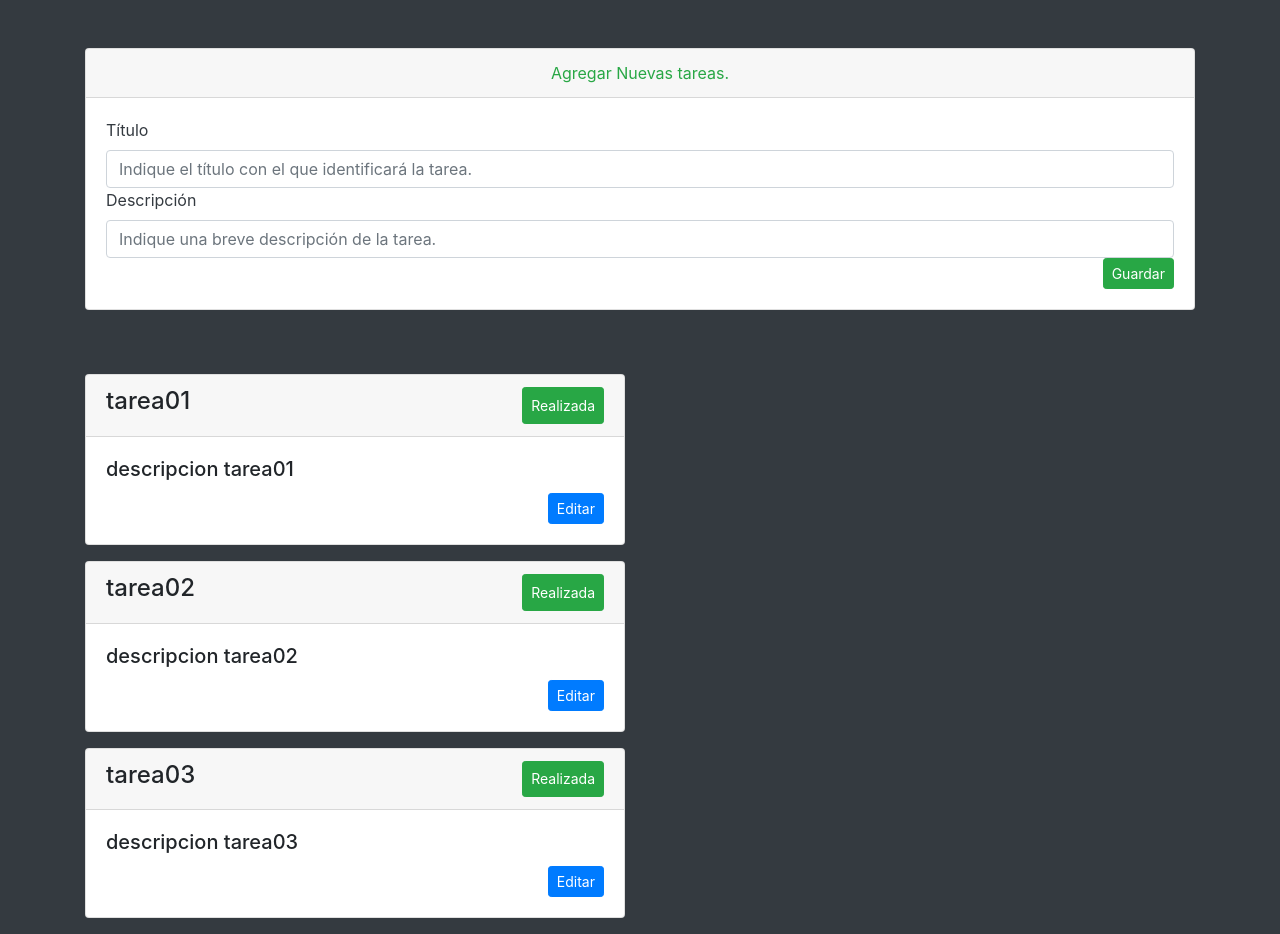
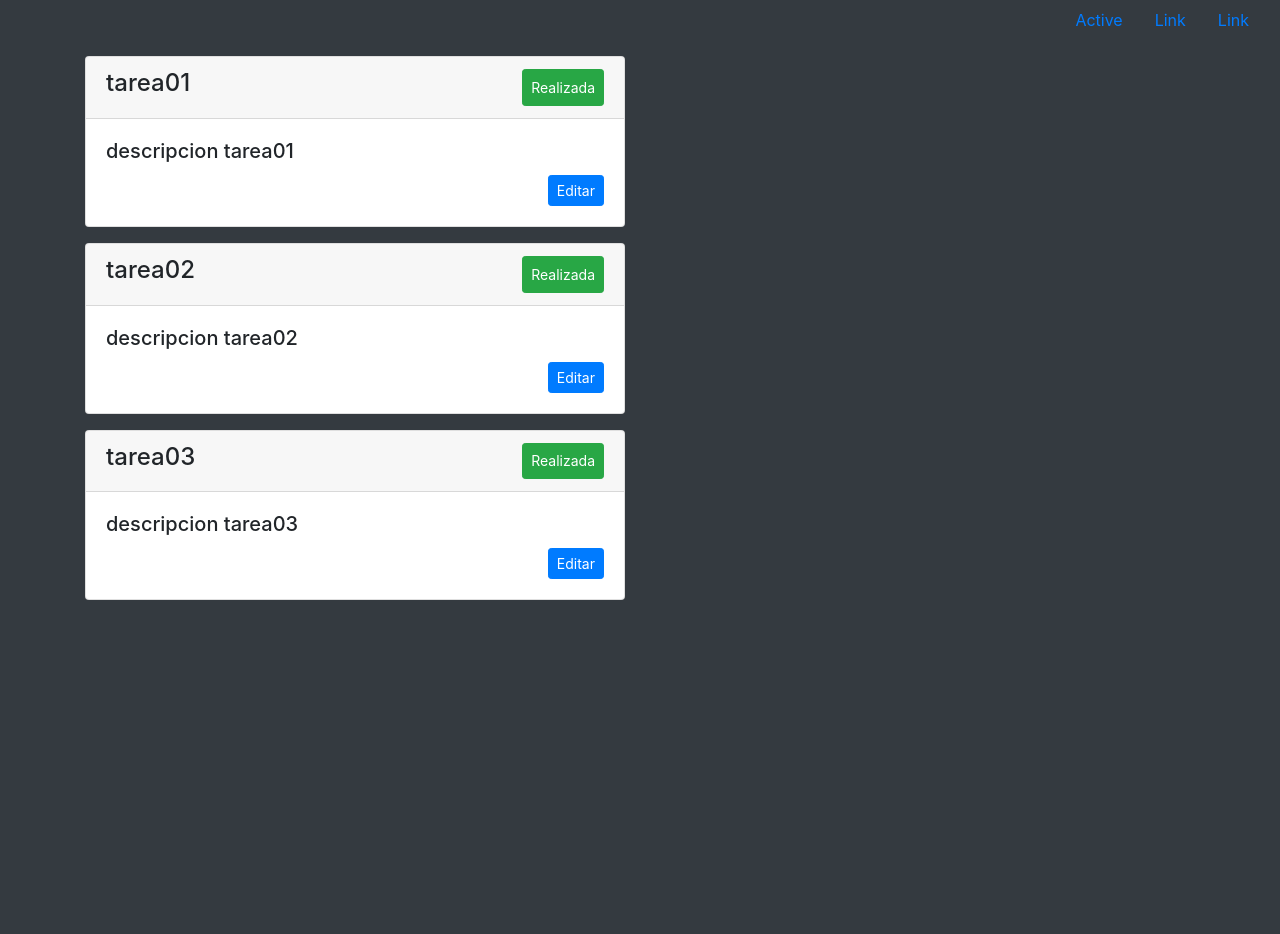
Before and after one commit to maurofuentes/task-list, a React (Create React App) app: page / in a window 1280 px wide. After the commit the page ends 800 px from the top, so only its background shows below. Built offline with nearby package versions, Linux system fonts and the light colour scheme.

Commit message:
first test navbar and modal

```diff
--- a/package.json
+++ b/package.json
@@ -10,6 +10,7 @@
     "jquery": "^3.5.1",
     "popper.js": "^1.16.1",
     "react": "^16.13.1",
+    "react-bootstrap": "^1.0.1",
     "react-dom": "^16.13.1",
     "react-scripts": "3.4.1"
   },
--- a/src/App.js
+++ b/src/App.js
@@ -2,6 +2,7 @@ import React, {Component} from 'react';
 import './App.css';
 import AddTaskCard from './components/AddTaskCard';
 import TaskList from './components/TaskList';
+import NavBar from './components/NavBar';
 
 class App extends Component {
 
@@ -140,6 +141,7 @@ class App extends Component {
   render(){
     return (
       <div>
+        <NavBar/>
         <header className="container d-block">
 
           <div className="row">
--- a/src/components/AddTaskCard.js
+++ b/src/components/AddTaskCard.js
@@ -1,4 +1,6 @@
 import React, {Component} from 'react';
+import { Modal } from 'react-bootstrap';
+import { Button } from 'react-bootstrap';
 
 
 class AddTaskCard extends Component{
@@ -9,7 +11,9 @@ class AddTaskCard extends Component{
         const {title, name, description, onSubmit, onChange, formTitle, formDescription}=this.props;
 
         return(
+            <Modal
 
+            >
                 <div className="card text-dark my-5">
                     <div className="card-header text-center text-success">
                         {title}
@@ -48,6 +52,7 @@ class AddTaskCard extends Component{
 
                     </div>
                 </div>
+            </Modal>
 
         );
 
--- /dev/null
+++ b/src/components/NavBar.js
@@ -0,0 +1,25 @@
+import React from 'react';
+import {Nav} from 'react-bootstrap';
+
+export default function NavBar(){
+
+    return(
+        <div>
+
+            <Nav className="justify-content-end" activeKey="/home">
+                <Nav.Item>
+                <Nav.Link href="/home">Active</Nav.Link>
+                </Nav.Item>
+                <Nav.Item>
+                <Nav.Link eventKey="link-1">Link</Nav.Link>
+                </Nav.Item>
+                <Nav.Item>
+                <Nav.Link eventKey="link-2">Link</Nav.Link>
+                </Nav.Item>
+
+
+            </Nav>
+        </div>
+
+    );
+}
```
Also changed, not shown: 1 other file (tests, documents, lock files or other folders). Lines whose indentation alone changed are shown as unchanged.
